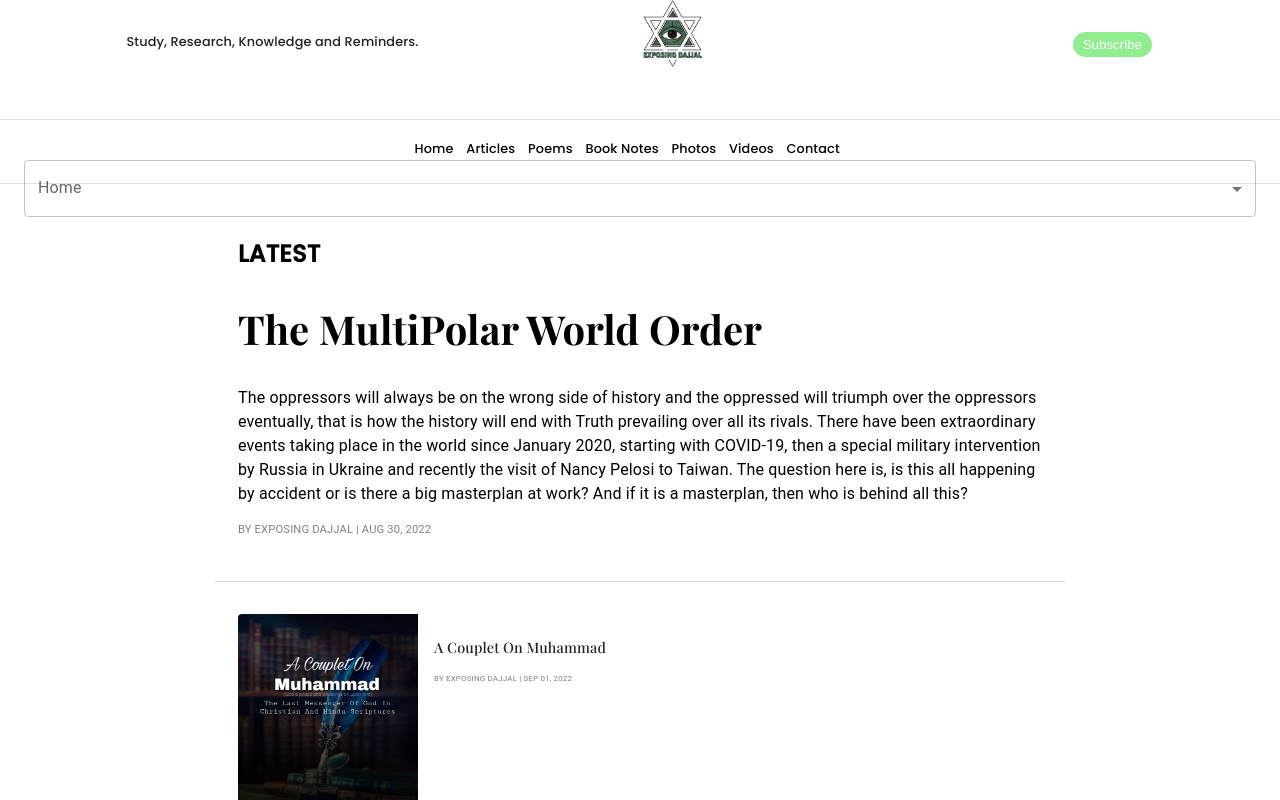
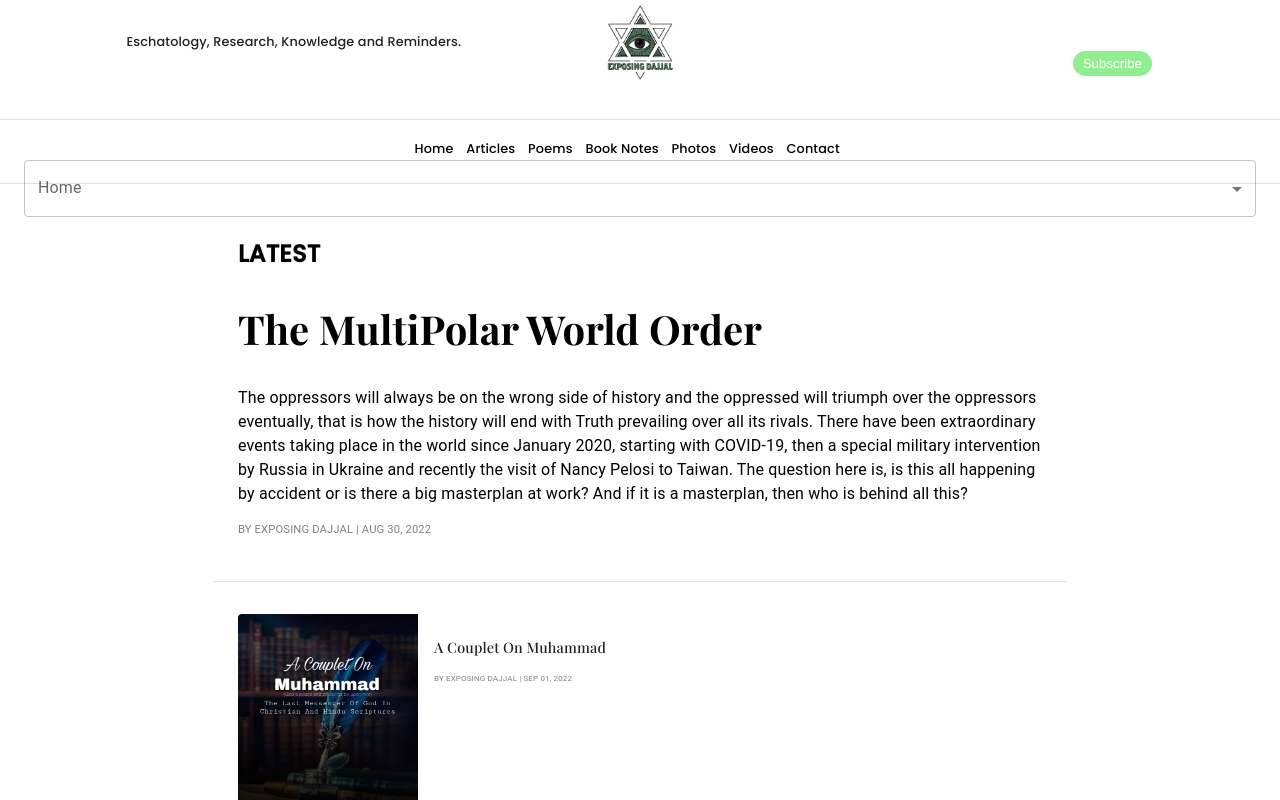
Before and after one commit to mohdnuman/blogging, a React (Create React App) app: page / in a window 1280 px wide. Shown: the top 800 px of the page. Built offline with nearby package versions, Linux system fonts and the light colour scheme; no server answers; the database is empty.

Commit message:
fixed navbar

```diff
--- a/src/components/Navbar.js
+++ b/src/components/Navbar.js
@@ -8,10 +8,9 @@ import FormControl from "@mui/material/FormControl";
 import Select from "@mui/material/Select";
 
 const style = {
-
   // Adding media query..
-  '@media only screen and (minWidth: 600px)': {
-    display: 'none',
+  "@media only screen and (minWidth: 600px)": {
+    display: "none",
   },
 };
 class Navbar extends Component {
@@ -30,11 +29,14 @@ class Navbar extends Component {
           id="upper-nav"
         >
           <span id="navbar1-text">
-            Study, Research, Knowledge and Reminders.
+            Eschatology, Research, Knowledge and Reminders.
           </span>
-          <span id="navbar-logo">
+          <span id="navbar2-text">
+            Eschatology, Research, Knowledge and Reminders.
+          </span>
+          <div id="navbar-logo" align="center">
             <img src={"logo.jpg"} id="logo" alt="logo" />
-          </span>
+          </div>
           <button id="navbar-subscribe-button">Subscribe</button>
         </Container>
         <CssBaseline />
@@ -66,7 +68,6 @@ class Navbar extends Component {
               <span>Contact</span>
             </a>
           </span>
-
 
           <FormControl fullWidth style={style}>
             <InputLabel id="demo-simple-select-label">Home</InputLabel>
--- a/src/index.css
+++ b/src/index.css
@@ -27,14 +27,16 @@ code {
 }
 
 #navbar-logo{
-  position: absolute;
-  top: -2vh;
-  padding-left: 16vw;
+  display: inline-block;
+  margin-top: -8vh;
+  /* position: absolute; */
+  /* top: -2vh; */
+  /* padding-left: 16vw; */
 }
 
 #logo{
   height: auto;
-  width: 15%;
+  width: 9%;
 }
 
 #navbar-subscribe-button{
@@ -74,6 +76,10 @@ code {
   #nav-menu{
     display: hidden;
   }
+  #navbar2-text{
+    display: none;
+  }
+
 }
 
 @media only screen and (max-width: 600px) {
@@ -89,12 +95,17 @@ code {
   #navbar1-text{
     display: none;
   }
+  #navbar2-text{
+    font-size: 0.55rem;
+    font-weight: 800;
+  }
 
   #logo{
     position: absolute;
-    left: 180%;
+    top: 0vh;
+    /* left: 180%; */
     height: auto;
-    width: 30vw;
+    width: 27vw;
   }
 }
 
```
Lines whose indentation alone changed are shown as unchanged.
